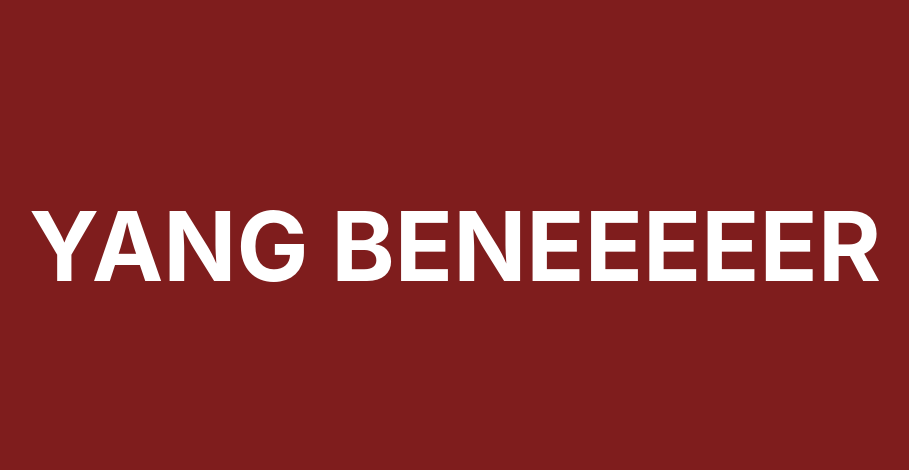
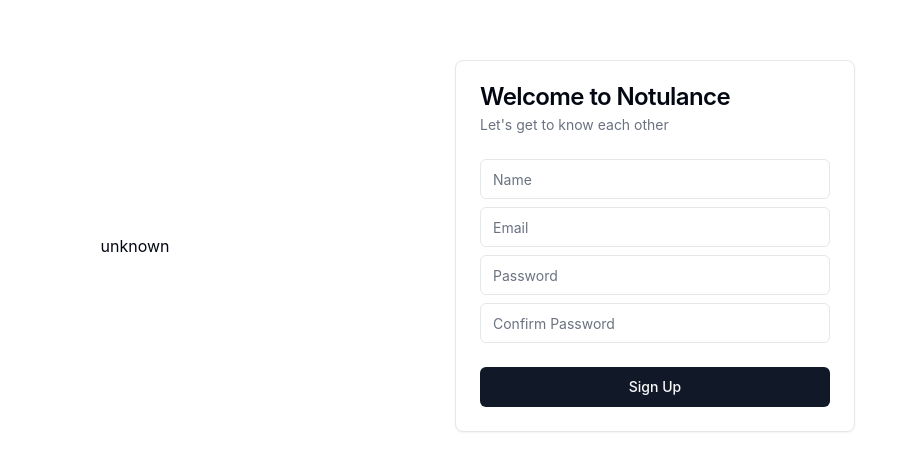
Before and after one commit to LGKentang/notulance, a React (Vite) app: page /register in a window 1280 px wide. Before the commit this address had no page. Shown: the part 154-624 px from the top of the page, without its empty margins (185-1094 px from the left). Built offline with nearby package versions, Linux system fonts and the light colour scheme; no server answers.

Commit message:
feature: login and register firebase

```diff
--- a/src/config/routes.tsx
+++ b/src/config/routes.tsx
@@ -1,6 +1,7 @@
 import Error from "@/components/fallback/error";
 import Home from "@/pages/home";
 import Login from "@/pages/login";
+import Register from "@/pages/register";
 import { createBrowserRouter } from "react-router-dom";
 
 const router = createBrowserRouter([
@@ -14,6 +15,11 @@ const router = createBrowserRouter([
         element: <Login />,
         errorElement: <Error />,
     },
+    {
+        path: '/register',
+        element: <Register />,
+        errorElement: <Error />,
+    },
 ])
 
 export default router;
--- /dev/null
+++ b/src/handlers/auth-handler.tsx
@@ -0,0 +1,66 @@
+import { createUser } from "@/api/user-api";
+import { auth } from "@/firebase/firebase"
+import { FirebaseUser } from "@/interfaces/firebase-user";
+import { createUserWithEmailAndPassword, signInWithEmailAndPassword } from "firebase/auth"
+
+async function userLogin(email: string, password: string) {
+    try {
+        const response = await signInWithEmailAndPassword(auth, email, password);
+
+        console.log(response.user);
+    } catch (error : any) {
+        let errorMessage = "Error while signing in.";
+        if (error.code === 'auth/wrong-password') {
+            errorMessage = "Incorrect password. Please try again.";
+        } else if (error.code === 'auth/user-not-found') {
+            errorMessage = "No user found with this email.";
+        } else if (error.code === 'auth/invalid-email') {
+            errorMessage = "The email address is invalid.";
+        } else if (error.code === 'auth/too-many-requests') {
+            errorMessage = "Too many failed login attempts. Try again later.";
+        }
+        console.error("Error while trying signin you in :", errorMessage);
+        throw new Error(errorMessage);
+    }
+}
+
+async function userRegister(name: string, email: string, password: string, confirmPassword: string){
+
+    const trimmedName = name.trim();
+    const trimmedEmail = email.trim();
+    const trimmedPassword = password.trim();
+    const trimmedConfirmPassword = confirmPassword.trim();
+
+    if (!trimmedName || !trimmedEmail || !trimmedPassword || !trimmedConfirmPassword) {
+        console.log("All fields must be filled");
+        return;
+    }
+    if(trimmedName.length < 3){
+        console.log("Name must be 2 more than characters");
+        return;
+    }
+    if (password !== confirmPassword) {
+        console.log("Passwords must match");
+        return;
+    }
+
+    try {
+        const res = await createUserWithEmailAndPassword(auth, email, password);
+
+        const user: FirebaseUser ={
+            name: name,
+            email: email,
+            role: "",
+            authId: res.user.uid
+        }
+
+        const response = await createUser(user);
+        console.log(response);
+
+    } catch (error) {
+        console.error("Error creating user: ", error);
+        throw error;
+    }
+}
+
+export { userLogin, userRegister };
--- a/src/pages/login.tsx
+++ b/src/pages/login.tsx
@@ -1,11 +1,18 @@
 import { Button } from "@/components/ui/button";
 import { Card, CardContent, CardDescription, CardFooter, CardHeader, CardTitle } from "@/components/ui/card";
 import { Input } from "@/components/ui/input";
+import { userLogin } from "@/handlers/auth-handler";
 import { useState } from "react";
 
 const Login = () => {
     const [email, setEmail] = useState<string>("");
     const [password, setPassword] = useState<string>("");
+
+    const handleLogin = async() => {
+        const response = await userLogin(email, password);
+
+        console.log(response)
+    }
 
     return (
         <div className="w-screen h-screen flex justify-center">
@@ -39,6 +46,7 @@ const Login = () => {
                         <Button
                             variant="default"
                             className="w-full"
+                            onClick={() => handleLogin()}
                         >
                             Log In
                         </Button>
--- /dev/null
+++ b/src/pages/register.tsx
@@ -0,0 +1,76 @@
+import { Button } from "@/components/ui/button";
+import { Card, CardContent, CardDescription, CardFooter, CardHeader, CardTitle } from "@/components/ui/card";
+import { Input } from "@/components/ui/input";
+import { userRegister } from "@/handlers/auth-handler";
+import { useState } from "react";
+
+const Register = () => {
+    const [name, setName] = useState<string>("");
+    const [email, setEmail] = useState<string>("");
+    const [password, setPassword] = useState<string>("");
+    const [confirmPassword, setConfirmPassword] = useState<string>("");
+
+    const handleRegister = async() => {
+        await userRegister(name, email, confirmPassword, password);
+    }
+
+    return (
+        <div className="w-screen h-screen flex justify-center">
+            <div className="w-[50%] flex justify-center items-center">
+                unknown
+            </div>
+            <div className="w-[50%] flex items-center">
+                <Card className="rounded-lg w-[400px]">
+                    <CardHeader>
+                        <CardTitle>Welcome to Notulance</CardTitle>
+                        <CardDescription>Let's get to know each other</CardDescription>
+                    </CardHeader>
+                    <CardContent>
+                        <Input
+                            className=""
+                            type="text"
+                            placeholder="Name"
+                            value={name}
+                            onChange={(e) => {setName (e.target.value)}}
+                        />
+                        <div className="mb-2" />
+                        <Input
+                            className=""
+                            type="email"
+                            placeholder="Email"
+                            value={email}
+                            onChange={(e) => {setEmail(e.target.value)}}
+                        />
+                        <div className="mb-2" />
+                        <Input
+                            className=""
+                            type="password"
+                            placeholder="Password"
+                            value={password}
+                            onChange={(e) => {setPassword(e.target.value)}}
+                        />
+                        <div className="mb-2" />
+                        <Input
+                            className=""
+                            type="password"
+                            placeholder="Confirm Password"
+                            value={confirmPassword}
+                            onChange={(e) => {setConfirmPassword(e.target.value)}}
+                        />
+                    </CardContent>
+                    <CardFooter>
+                        <Button
+                            variant="default"
+                            className="w-full"
+                            onClick={() => handleRegister()}
+                        >
+                            Sign Up
+                        </Button>
+                    </CardFooter>
+                </Card>
+            </div>
+        </div>
+    );
+};
+
+export default Register;
```
